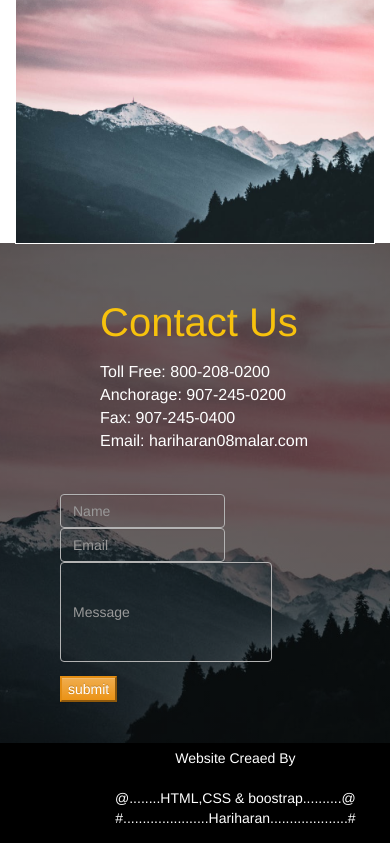
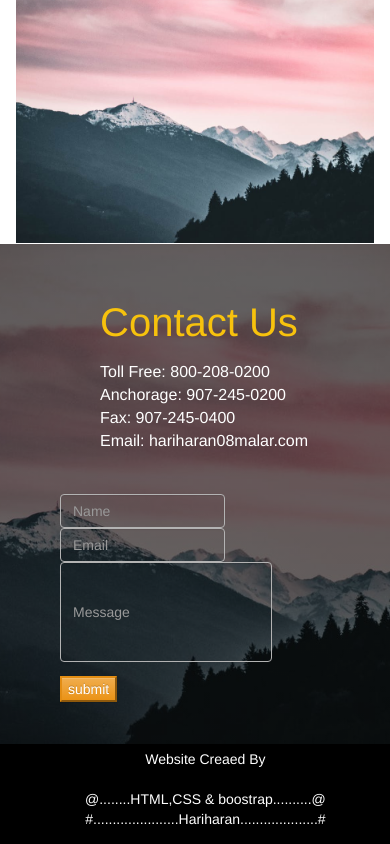
Before and after one commit to Hariyan69/Task1, a plain HTML site: page index.html in a window 390 px wide. Shown: the part 5098-5942 px from the top of the page. Drawn offline with nearby package versions, Linux system fonts and the light colour scheme.

Commit message:
Add files via upload

```diff
--- a/style.css
+++ b/style.css
@@ -1091,7 +1091,6 @@ span{
     background-repeat: no-repeat;
     background-position: 50% 50%;
     background-size: cover;
-    margin-top: -1px;
 }
 #con{
 
@@ -1141,8 +1140,8 @@ span{
 #footer{
     background-color: black;
     height: 100px;
-    margin-left: -150px;
-    width: 633px;
+    /* margin-left: px; */
+    width: 663px;
 
 }
 #footer p{
```
